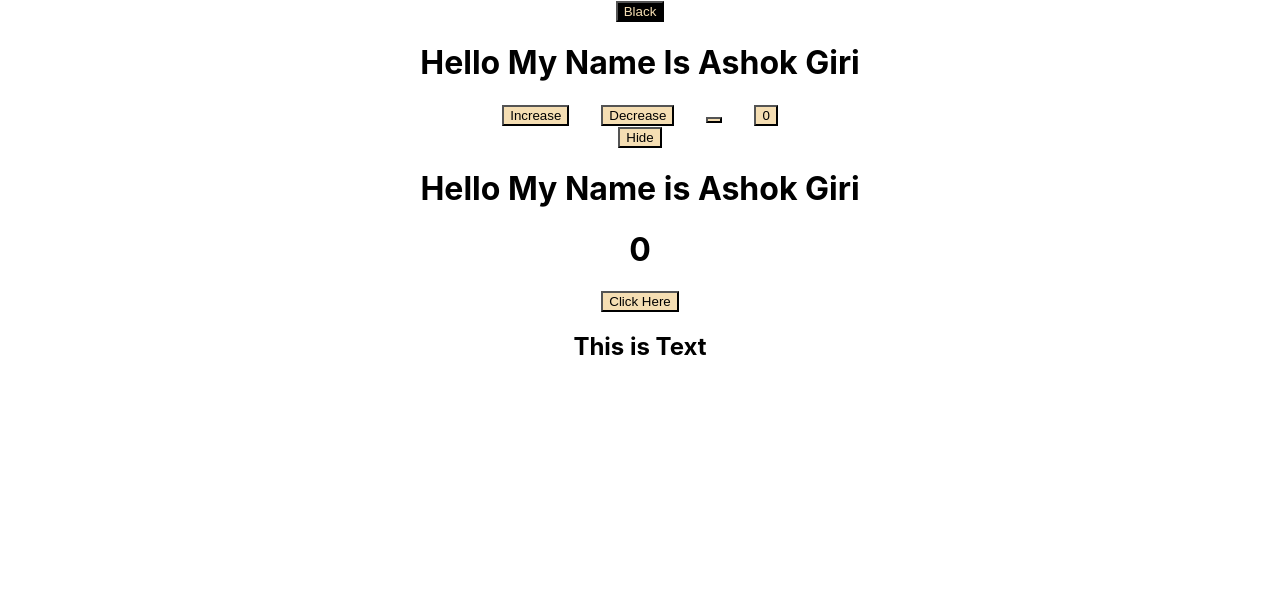
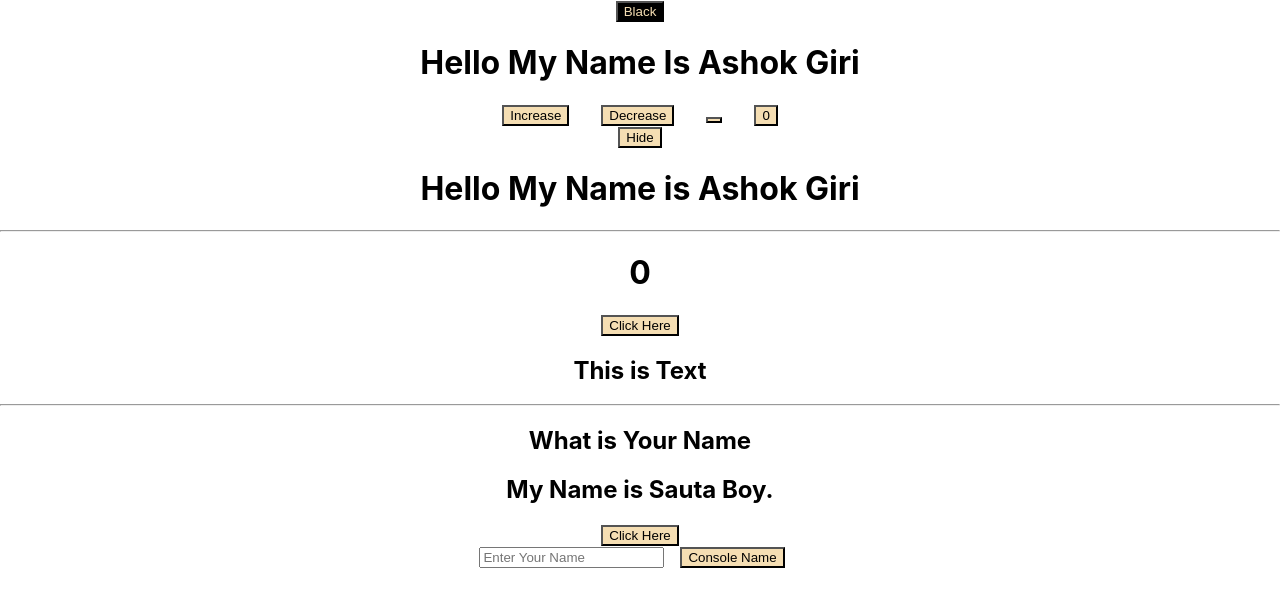
Before and after one commit to sautaboy/WrokingWithReact, a React (Create React App) app: page / in a window 1280 px wide. Shown: the top 606 px of the page. Built offline with nearby package versions, Linux system fonts and the light colour scheme.

Commit message:
the replacement of dom with useRef State

```diff
--- a/package.json
+++ b/package.json
@@ -6,6 +6,7 @@
     "@testing-library/jest-dom": "^5.16.5",
     "@testing-library/react": "^13.4.0",
     "@testing-library/user-event": "^13.5.0",
+    "axios": "^1.4.0",
     "react": "^18.2.0",
     "react-dom": "^18.2.0",
     "react-scripts": "5.0.1",
--- a/src/App.jsx
+++ b/src/App.jsx
@@ -3,6 +3,9 @@ import './App.css';
 import { useState } from 'react';
 // import ToDoList from './components/ToDoList';
 import UseReducer from './components/UseReducer';
+import UseReducer2 from './components/UseReducer2';
+import FetchApi from './components/FetchApi';
+import UseRef from './components/UseRef';
 function App() {
 
   // These State are for Chaging the color
@@ -64,6 +67,12 @@ function App() {
 
       {/* Working With Use Reducer */}
       <UseReducer />
+      <UseReducer2/>
+
+
+      {/* Working With Fetch Api */}
+      {/* <FetchApi/> */}
+      <UseRef/>
     </div >
   );
 }
--- /dev/null
+++ b/src/components/FetchApi.jsx
@@ -0,0 +1,18 @@
+import React, { useEffect} from 'react'
+import axios from 'axios'
+
+export default function FetchApi() {
+    const getNew = () => {
+        axios.get("https://static.cdninstagram.com/rsrc.php/v3/yX/r/RBCbzwOClSr.js?_nc_x=Ij3Wp8lg5Kz").then((response) => {
+            console.log(response.data);
+        })
+    }
+    useEffect(() => {
+        getNew();
+    }, [])
+    return (
+        <div>
+            <button onClick>Get New</button>
+        </div>
+    )
+}
--- a/src/components/UseReducer.jsx
+++ b/src/components/UseReducer.jsx
@@ -19,6 +19,7 @@ export default function UseReducer() {
     const [state, dispatch] = useReducer(reducer, { count: 0, showText: TextTrackCue })
     return (
         <div>
+            <hr />
             <h1>{state.count}</h1>
             <button onClick={() => {
                 dispatch({ type: "Incremental" })
--- /dev/null
+++ b/src/components/UseReducer2.jsx
@@ -0,0 +1,25 @@
+import React from 'react'
+import { useReducer } from 'react'
+// import { act } from 'react-dom/test-utils'
+
+const reducer = (state, acttion) => {
+    switch (acttion.type) {
+        case "FirstPerson":
+            return { firstPerson: state.firstPerson = "Welcome To Our World Mr:Sauta Boy", secondPerson: false }
+        default: return state
+    }
+}
+export default function UseReducer2() {
+
+    const [state, dispatch] = useReducer(reducer, { firstPerson: "What is Your Name", secondPerson: true, })
+    return (
+        <div>
+            <hr />
+            <h2>{state.firstPerson}</h2>
+            {state.secondPerson && <h2>My Name is Sauta Boy.</h2>}
+            <button onClick={() => {
+                dispatch({ type: "FirstPerson" })
+            }}>Click Here</button>
+        </div>
+    )
+}
--- /dev/null
+++ b/src/components/UseRef.jsx
@@ -0,0 +1,16 @@
+import React from 'react'
+import { useRef } from 'react'
+
+export default function UseRef() {
+    const inputName = useRef(null)
+    const click = () => {
+        console.log(`Your name is ${inputName.current.value}`)
+    }
+
+    return (
+        <div>
+            <input type="text" placeholder='Enter Your Name' ref={inputName} />
+            <button onClick={click}>Console Name</button>
+        </div>
+    )
+}
```
Also changed, not shown: 1 other file (tests, documents, lock files or other folders).
